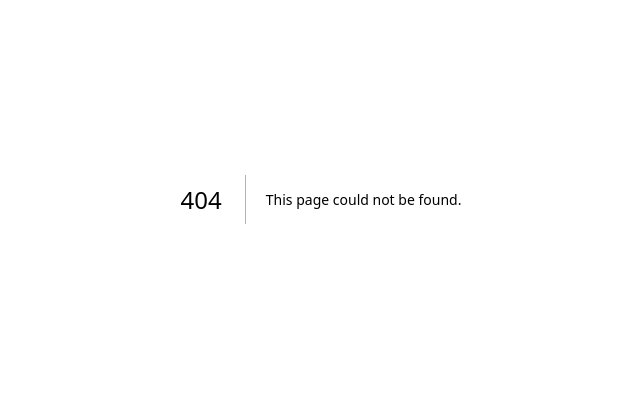
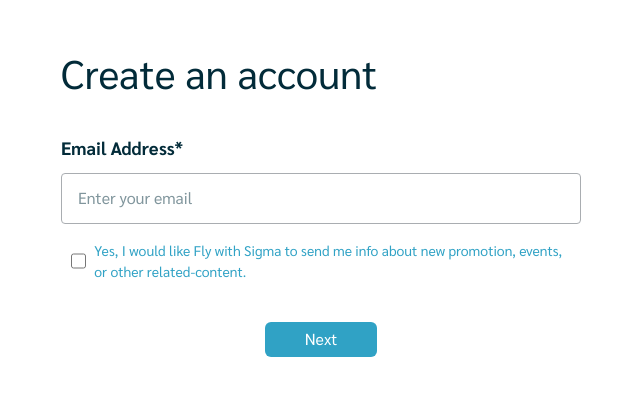
Before and after one commit to Mysterioucz/Se-Project, a Next.js app in the folder frontend/: page /registration in a window 1280 px wide. Before the commit this address had no page. Shown: the part 201-596 px from the top of the page, without its empty margins (319-959 px from the left). Built offline with nearby package versions, Linux system fonts and the light colour scheme; what @mui/material-nextjs would draw is missing.

Commit message:
Finished the first page of the registration page

```diff
--- /dev/null
+++ b/frontend/src/app/(user)/registration/page.tsx
@@ -0,0 +1,48 @@
+export default function Page() {
+  return (
+    <div className="flex items-center justify-center h-screen">
+      <div className="flex flex-col justify-center gap-8 w-[32.5rem]">
+        {/* Top Part */}
+        <p className="text-[2.5rem] font-medium text-primary-900">
+          Create an account
+        </p>
+
+        {/* Middle Part */}
+        <div className="flex flex-col gap-2">
+          {/* Email Part */}
+          <div className="flex flex-col gap-3">
+            <p className="text-[1.125rem] font-semibold text-primary-900">
+              Email Address*
+            </p>
+            <div className="flex gap-2.5 p-4 h-[3.1875rem] border-1 border-gray-200 rounded-sm items-center">
+              <input
+                type="email"
+                placeholder="Enter your email"
+                className="text-[1rem] text-primary-900 font-normal bg-transparent outline-none w-full"
+              />
+            </div>
+          </div>
+          {/* CheckBox Part */}
+            <div className="flex items-center gap-2 py-2 px-2.5">
+            <input
+              type="checkbox"
+              id="terms"
+              className="w-5 h-5 accent-primary-400"
+            />
+            <p className="text-[0.875rem] text-primary-400">
+              Yes, I would like Fly with Sigma to send me info about new
+              promotion, events, or other related-content.
+            </p>
+            </div>
+        </div>
+
+        {/* Bottom Part */}
+        <div className="flex justify-center">
+        <button className="w-[7rem] h-[2.1875rem] bg-primary-400 rounded-md items-center justify-center text-white text-[16px]">
+          Next
+        </button>
+        </div>
+      </div>
+    </div>
+  );
+}
```
